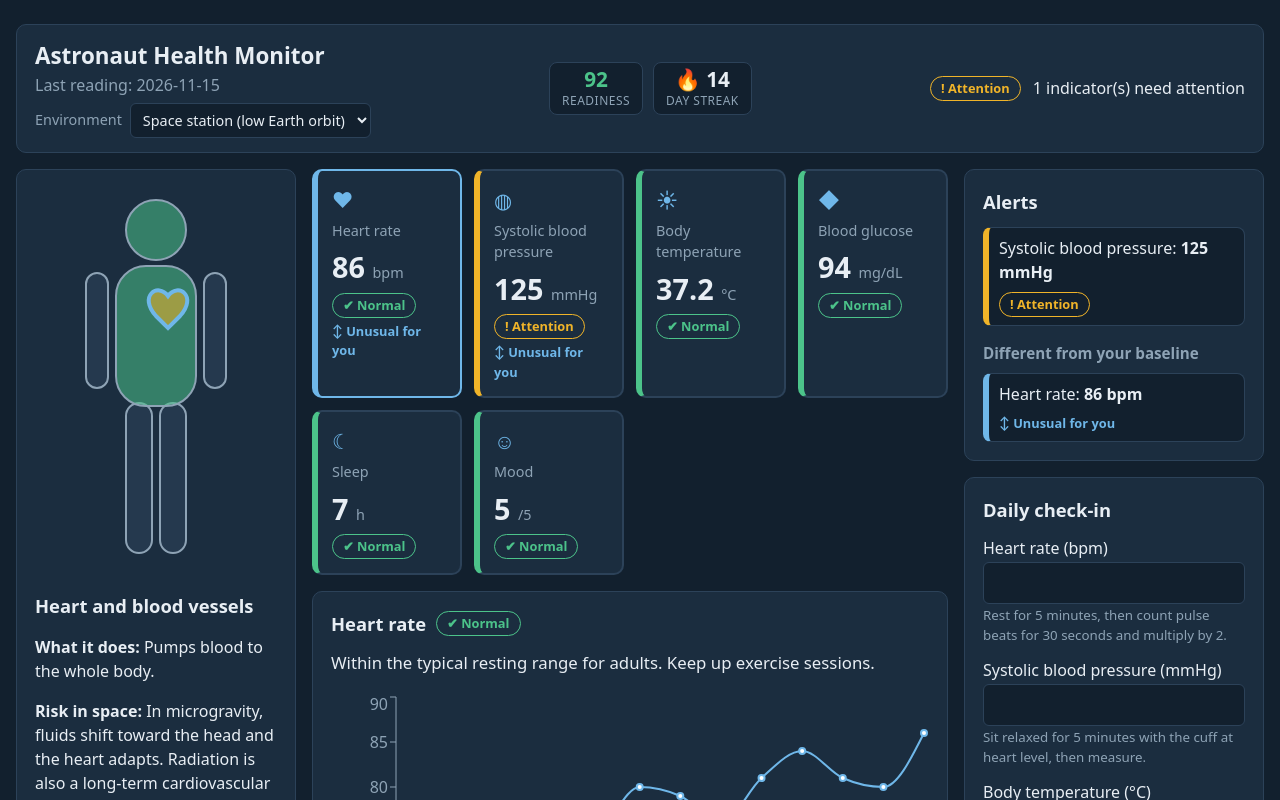
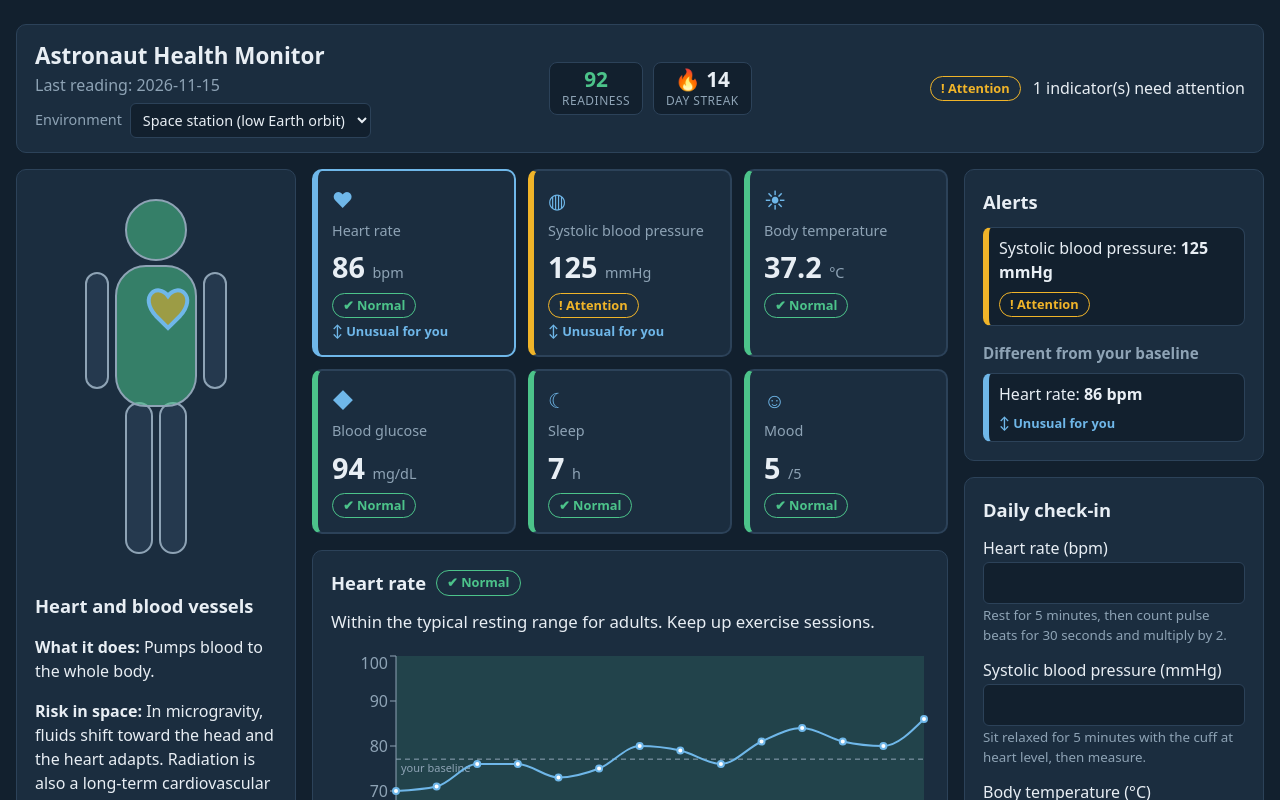
Before and after one commit to arthursouto09/Health-Monitoring-Software, a React (Vite) app: page / in a window 1280 px wide. Shown: the top 800 px of the page. Built offline with nearby package versions, Linux system fonts and the light colour scheme.

Commit message:
fix(layout): mostra a faixa normal sombreada no gráfico e organiza os cards em grade 3x2

```diff
--- a/src/App.jsx
+++ b/src/App.jsx
@@ -167,7 +167,7 @@ export default function App() {
             <div className="chart">
               <ResponsiveContainer width="100%" height={220}>
                 <LineChart data={chartData}>
-                  <ReferenceArea y1={ind.normalLow} y2={ind.normalHigh} fill="var(--normal)" fillOpacity={0.15} />
+                  <ReferenceArea y1={ind.normalLow} y2={ind.normalHigh} fill="var(--normal)" fillOpacity={0.15} ifOverflow="extendDomain" />
                   <XAxis dataKey="date" stroke="var(--muted)" />
                   <YAxis stroke="var(--muted)" domain={["auto", "auto"]} />
                   <Tooltip />
--- a/src/styles.css
+++ b/src/styles.css
@@ -45,7 +45,7 @@ footer { margin-top: 24px; color: var(--muted); font-size: .85rem; }
 .overall { display: flex; align-items: center; gap: 12px; flex-wrap: wrap; }
 .layout { display: grid; grid-template-columns: 280px minmax(0, 1fr) 300px; gap: 16px; align-items: start; }
 .col-left, .col-center, .col-right { display: flex; flex-direction: column; gap: 16px; min-width: 0; }
-.cockpit .cards { grid-template-columns: repeat(auto-fit, minmax(130px, 1fr)); margin-bottom: 0; }
+.cockpit .cards { grid-template-columns: repeat(3, minmax(0, 1fr)); margin-bottom: 0; }
 .cockpit .bodymap { grid-template-columns: 1fr; justify-items: center; margin-bottom: 0; }
 .alerts ul { list-style: none; margin: 0; padding: 0; display: flex; flex-direction: column; gap: 8px; }
 .alert-item { width: 100%; display: flex; justify-content: space-between; align-items: center; gap: 8px; flex-wrap: wrap; background: var(--bg); color: inherit; border: 1px solid var(--line); border-left-width: 6px; border-radius: 8px; padding: 8px 10px; font: inherit; text-align: left; cursor: pointer; }
```
